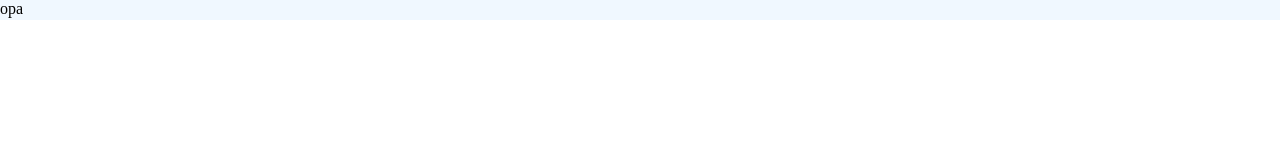
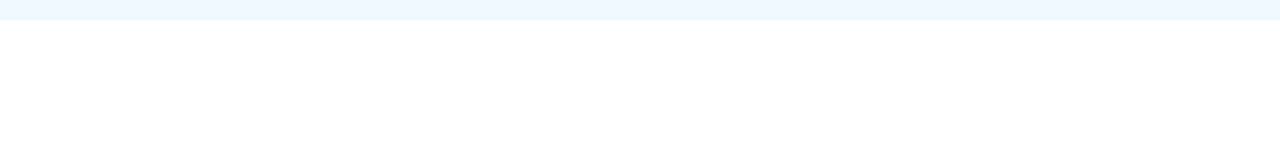
Before and after one commit to luizlopes12/Menu-react, a React (Create React App) app: page / in a window 1280 px wide. Shown: the top 160 px of the page. Built offline with nearby package versions, Linux system fonts and the light colour scheme.

Commit message:
Update Header.jsx

```diff
--- a/src/header/Header.jsx
+++ b/src/header/Header.jsx
@@ -1,8 +1,10 @@
+import { useState } from 'react';
 import {Container} from './style'
 const Header = () => {
+    const [menuOpen, setMenuOpen] = useState(false)
     return (
         <Container>
-        opa
+
         </Container>
     );
 }
```
